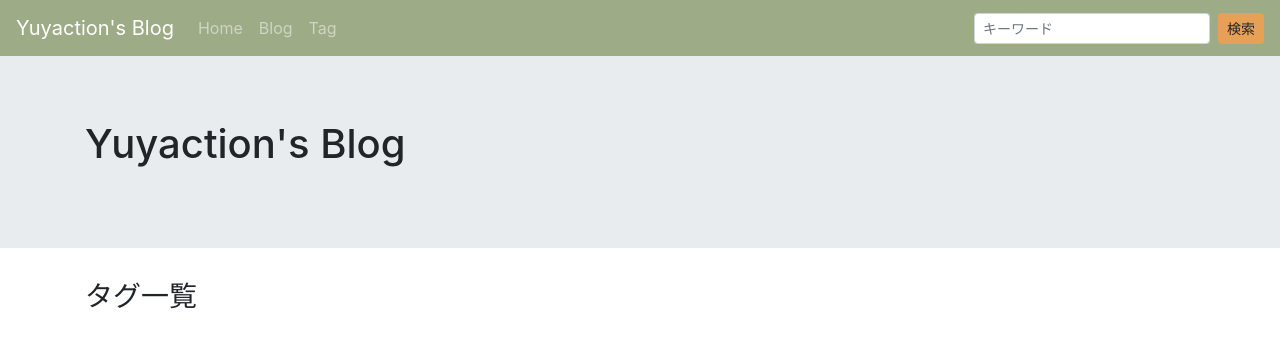
After one commit to yuyaction/blog, a Django app: page /blog/tag in a window 1280 px wide. The commit adds this page. Shown: the top 348 px of the page. Run offline with Django 3.2, Linux system fonts and the light colour scheme; data that the repository does not hold is empty; some libraries are stand-ins or nearby versions.

Commit message:
added mutual link

```diff
--- a/blog/static/home.css
+++ b/blog/static/home.css
@@ -20,3 +20,15 @@
   background-color: #e6a157;
   border-color: #e6a157;
 }
+
+.btn-3 {
+  color: #212529;
+  background-color: #eb8242;
+  border-color: #eb8242;
+}
+
+.btn-4 {
+  color: #212529;
+  background-color: #c9753d;
+  border-color: #c9753d;
+}
--- a/blog/templates/blog/base.html
+++ b/blog/templates/blog/base.html
@@ -34,6 +34,7 @@
         <ul class="navbar-nav">
           <li class="nav-item"><a href="{% url 'blog:home' %}" class="nav-link">Home</a></li>
           <li class="nav-item"><a href="{% url 'blog:blog_list' %}" class="nav-link">Blog</a></li>
+          <li class="nav-item"><a href="{% url 'blog:tag_list' %}" class="nav-link">Tag</a></li>
         </ul>
         <hr class="d-md-none border-secondary my-2">
         <form class="form-inline ml-auto">
--- /dev/null
+++ b/blog/templates/blog/tag_list.html
@@ -0,0 +1,23 @@
+{% extends 'blog/base.html' %}
+
+{% block title %}
+  Yuyaction's Blog
+{% endblock %}
+
+{% block content1 %}
+{% endblock %}
+
+{% block content2 %}
+  <h3>タグ一覧</h3>
+  {% for tag in tags %}
+    <p>
+    <h4>
+      <a href="{% url 'blog:awt' tag.name %}">
+        {{ tag.name }}
+      </a>
+    </h4>
+    </p>
+  {% endfor %}
+  <p>
+  </p>
+{% endblock %}
--- a/blog/urls.py
+++ b/blog/urls.py
@@ -6,5 +6,7 @@ app_name = 'blog'
 urlpatterns = [
     path('', views.home, name='home'),
     path('blog', views.blog_list, name='blog_list'),
+    path('blog/tag', views.tag_list, name='tag_list'),
     path('blog/<int:post_id>', views.post_content, name='post_content'),
+    path('blog/tag/<str:tag_name>', views.article_with_tag, name='awt')
 ]
--- a/blog/views.py
+++ b/blog/views.py
@@ -17,5 +17,14 @@ def blog_list(request):
     context = {"articles":Post.objects.all()}
     return render(request, 'blog/blog_list.html', context)
 
+def tag_list(request):
+    context = {"tags":Tag.objects.all()}
+    return render(request, 'blog/tag_list.html', context)
+
 def home(request):
     return render(request, 'blog/home.html')
+
+def article_with_tag(request,tag_name):
+    t = Tag.objects.get(name=tag_name)
+    context ={"awt":Post.objects.filter(tags=t)}
+    return render(request, 'blog/awt.html', context)
```
Also changed, not shown: blog/templates/blog/awt.html (added, +16 -0 lines), blog/templates/blog/blog_list.html (+7 -1 lines), blog/models.py (line endings or trailing spaces).
